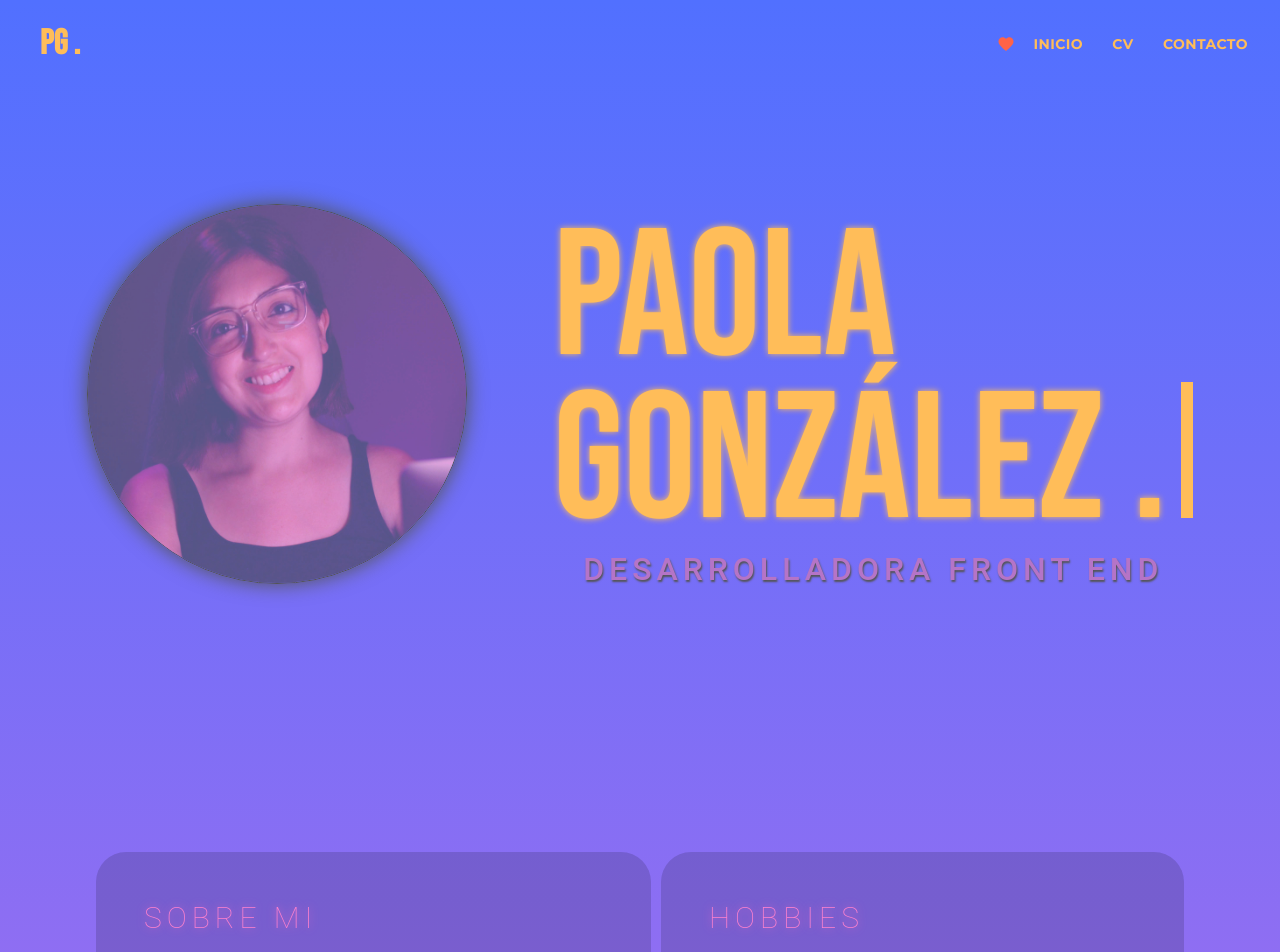
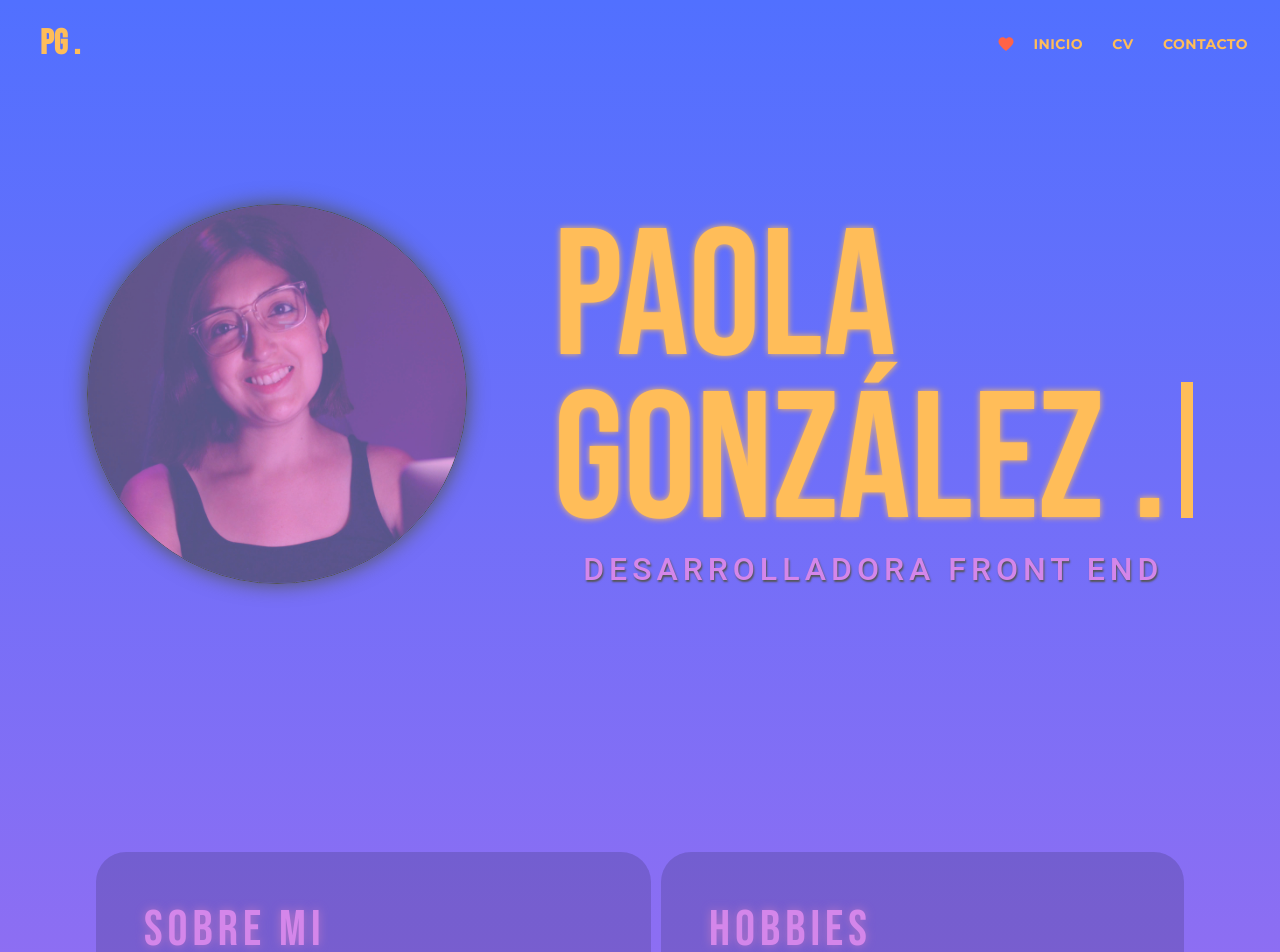
Before and after one commit to paaolaola/portfolio-paola-gonzalez, a React (Vite) app: page / in a window 1280 px wide. Shown: the top 952 px of the page. Built offline with nearby package versions, Linux system fonts and the light colour scheme.

Commit message:
last changes

```diff
--- a/package.json
+++ b/package.json
@@ -21,6 +21,7 @@
     "react": "^18.2.0",
     "react-bootstrap": "^2.10.0",
     "react-dom": "^18.2.0",
+    "react-image-magnify": "^2.7.4",
     "react-router-dom": "^6.21.3",
     "react-scroll": "^1.9.0",
     "react-slick": "^0.30.1",
--- a/src/assets/css/Home.css
+++ b/src/assets/css/Home.css
@@ -46,7 +46,7 @@
     letter-spacing: 5px;
     font-size: 32px;
     text-align: center;
-    color: #b574c7;
+    color: #d486ea;
     text-shadow: 1px 2px 2px #545454;
     margin-top: 2rem;
 }
@@ -76,10 +76,11 @@
 }
 
 .title {
-    font-weight: 100;
-    font-size: 30px;
-    color: #fd81ce;
-    text-shadow: 0px 0px 8px #ff66c4;
+    font-family: "Bebas Neue", sans-serif;
+    font-weight: 500;
+    font-size: 50px;
+    color: #d486ea;
+    text-shadow: 0px 0px 10px #b574c7;
     letter-spacing: 5px;
     margin-bottom: 2rem;
     text-align: justify;
@@ -185,8 +186,8 @@
 .name {
     font-size: 15px;
     font-weight: 800;
-    color: #ffbd59;
-    text-shadow: 0px 0px 8px #ffbd59;
+    color: #545454;
+    text-shadow: 0px 0px 10px #545454;
     margin-top: 2rem;
 }
 .date {
@@ -199,8 +200,8 @@
 .info {
     font-size: 15px;
     font-weight: 400;
-    color: #545454;
-    text-shadow: 0px 0px 8px rgb(92, 92, 92);
+    color: #ffbd59;
+    text-shadow: 0px 0px 8px #ffbd59;
     margin-top: 1rem;
 }
 .info-2 {
--- a/src/views/Proyectos.jsx
+++ b/src/views/Proyectos.jsx
@@ -15,8 +15,8 @@ const Proyectos = () => {
 
     return (
         <>
-            <h2 className="title-404">{proyecto.name}</h2>
             <div className="box-proyects">
+                <h2 className="title-404">{proyecto.name}</h2>
                 <div>
                     <h4 className="projects-title">Demo</h4>
                     <div className="projects-video"></div>
```
Also changed, not shown: 1 other file (tests, documents, lock files or other folders).
